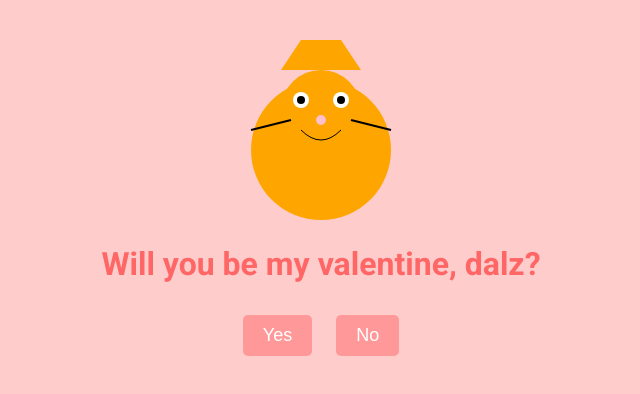
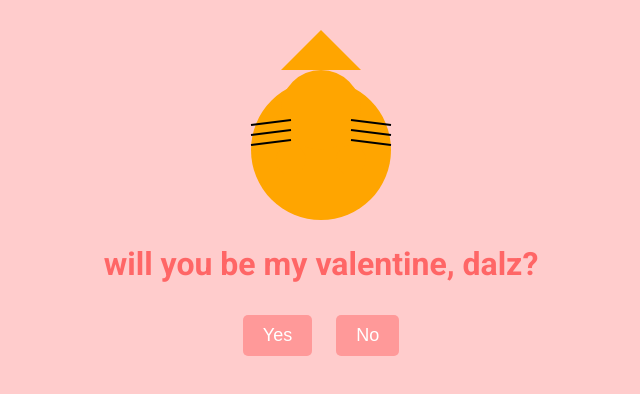
Before and after one commit to ivshinde/yay, a plain HTML site: page index.html in a window 1280 px wide. Shown: the whole page, without its empty margins (319-959 px from the left). Drawn offline with Linux system fonts and the light colour scheme.

Commit message:
Update index.html

```diff
--- a/index.html
+++ b/index.html
@@ -91,22 +91,19 @@
                 <!-- Head -->
                 <circle cx="100" cy="90" r="40" fill="#FFA500" />
                 <!-- Ears -->
-                <polygon points="60,50 80,20 120,20 140,50" fill="#FFA500" />
-                <!-- Eyes -->
-                <circle cx="80" cy="80" r="8" fill="white" />
-                <circle cx="120" cy="80" r="8" fill="white" />
-                <!-- Pupils -->
-                <circle cx="80" cy="80" r="4" fill="black" />
-                <circle cx="120" cy="80" r="4" fill="black" />
-                <!-- Nose -->
-                <circle cx="100" cy="100" r="5" fill="pink" />
-                <!-- Mouth -->
-                <path d="M80 110 Q100 130 120 110" fill="none" stroke="black" />
+                <polygon points="60,50 100,10 140,50" fill="#FFA500" />
+                <!-- Paws -->
+                <circle cx="70" cy="140" r="15" fill="#FFA500" />
+                <circle cx="130" cy="140" r="15" fill="#FFA500" />
                 <!-- Whiskers -->
-                <line x1="70" y1="100" x2="30" y2="110" stroke="black" stroke-width="2" />
-                <line x1="130" y1="100" x2="170" y2="110" stroke="black" stroke-width="2" />
+                <line x1="70" y1="100" x2="30" y2="105" stroke="black" stroke-width="2" />
+                <line x1="70" y1="110" x2="30" y2="115" stroke="black" stroke-width="2" />
+                <line x1="70" y1="120" x2="30" y2="125" stroke="black" stroke-width="2" />
+                <line x1="130" y1="100" x2="170" y2="105" stroke="black" stroke-width="2" />
+                <line x1="130" y1="110" x2="170" y2="115" stroke="black" stroke-width="2" />
+                <line x1="130" y1="120" x2="170" y2="125" stroke="black" stroke-width="2" />
             </svg>
-            <h1>Will you be my valentine, dalz?</h1> <!-- Capitalized first letter -->
+            <h1>will you be my valentine, dalz?</h1> <!-- Lowercase "will" and removed comma -->
         </header>
         <main>
             <button id="yesBtn">Yes</button>
```
